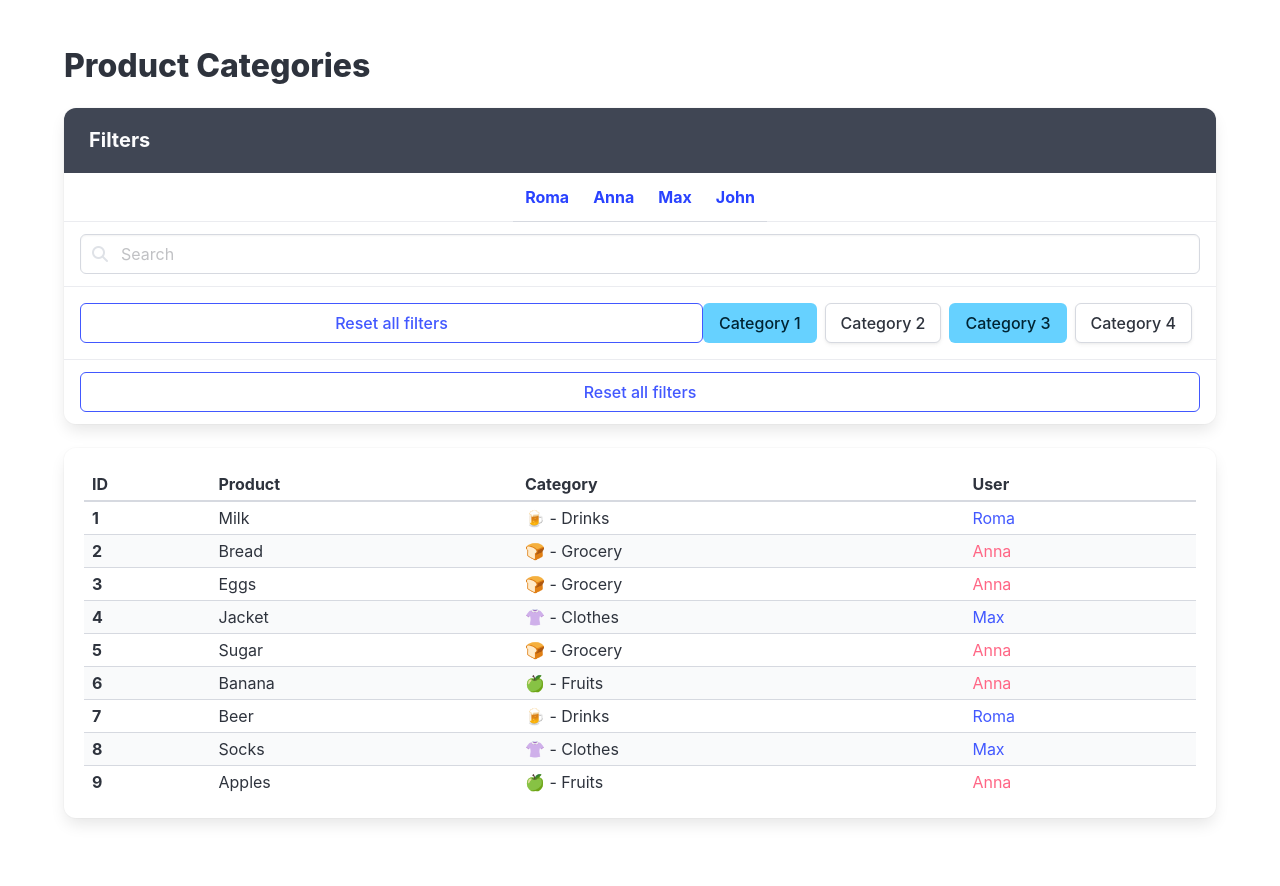
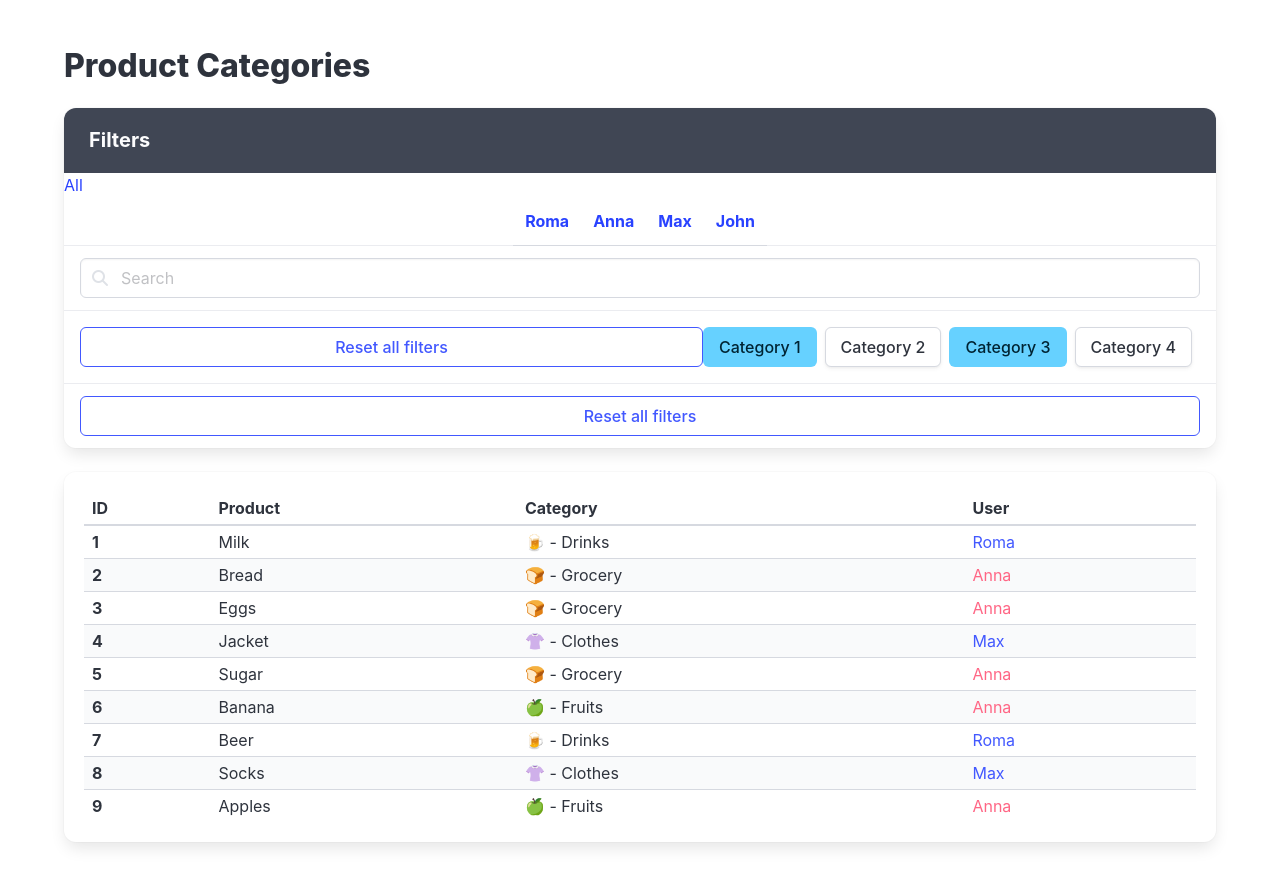
Before and after one commit to AlyonaV22/react_ptoduct-categories-practice, a React (Vite) app: page / in a window 1280 px wide. Shown: the top 886 px of the page. Built offline with nearby package versions, Linux system fonts and the light colour scheme.

Commit message:
add style

```diff
--- a/src/App.jsx
+++ b/src/App.jsx
@@ -1,4 +1,5 @@
 import React, { useState } from 'react';
+import cn from 'classnames';
 import './App.scss';
 
 import usersFromServer from './api/users';
@@ -23,6 +24,7 @@ const products = productsFromServer.map(product => {
 export const App = () => {
   const [selectedUser, setSelectedUser] = useState(null);
   const [query, setQuery] = useState('');
+  const [selectedOwnerId, setSelectedOwnerId] = useState(null);
 
   const userClick = userId => {
     if (userId === selectedUser) {
@@ -62,6 +64,14 @@ export const App = () => {
         <div className="block">
           <nav className="panel">
             <p className="panel-heading">Filters</p>
+            <a
+              data-cy="FilterAllUsers"
+              href="#/"
+              onClick={() => setSelectedOwnerId(null)}
+              className={cn({ 'is-active': selectedOwnerId === null })}
+            >
+              All
+            </a>
 
             <p className="panel-tabs has-text-weight-bold">
               {usersFromServer.map(user => (
```
